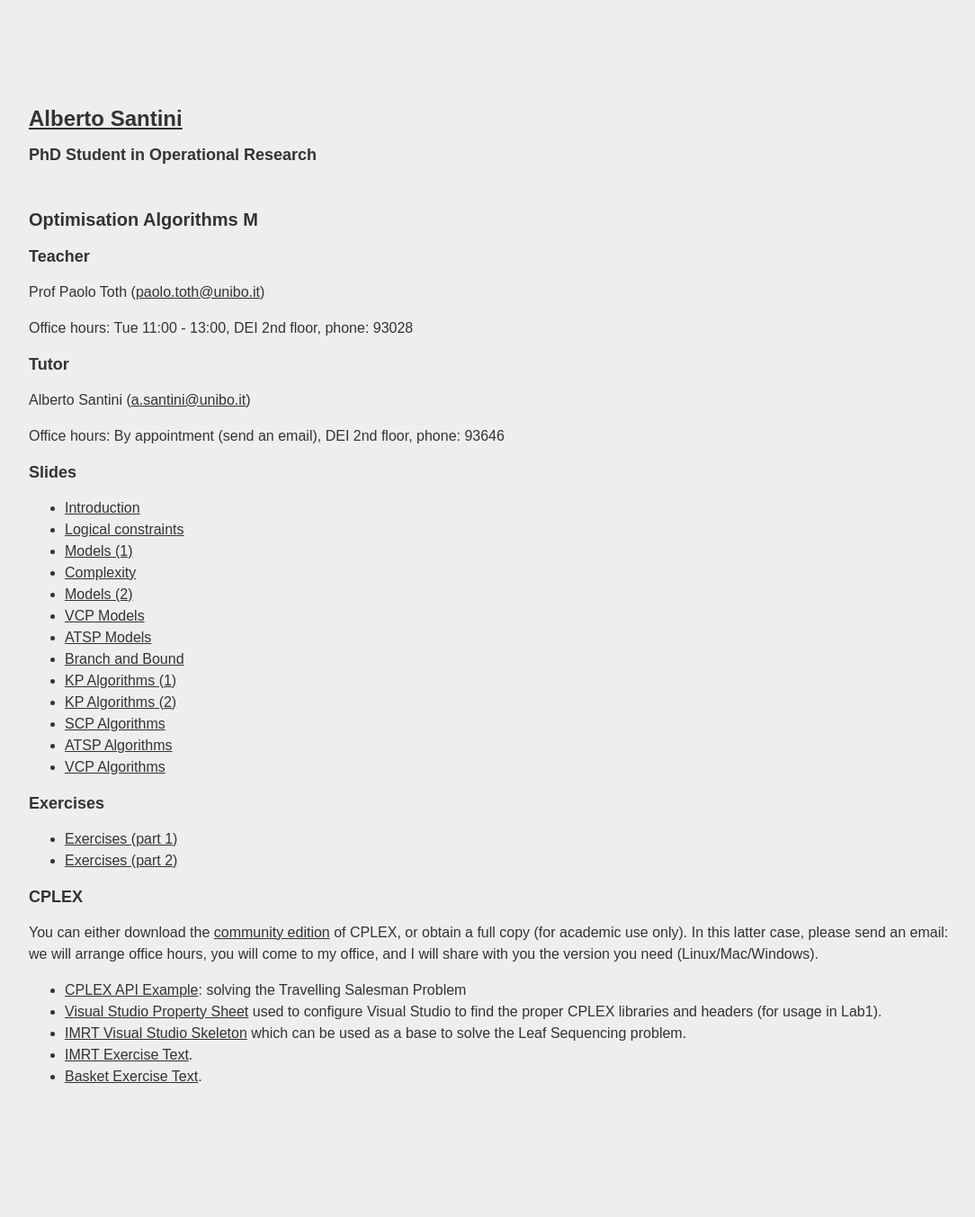
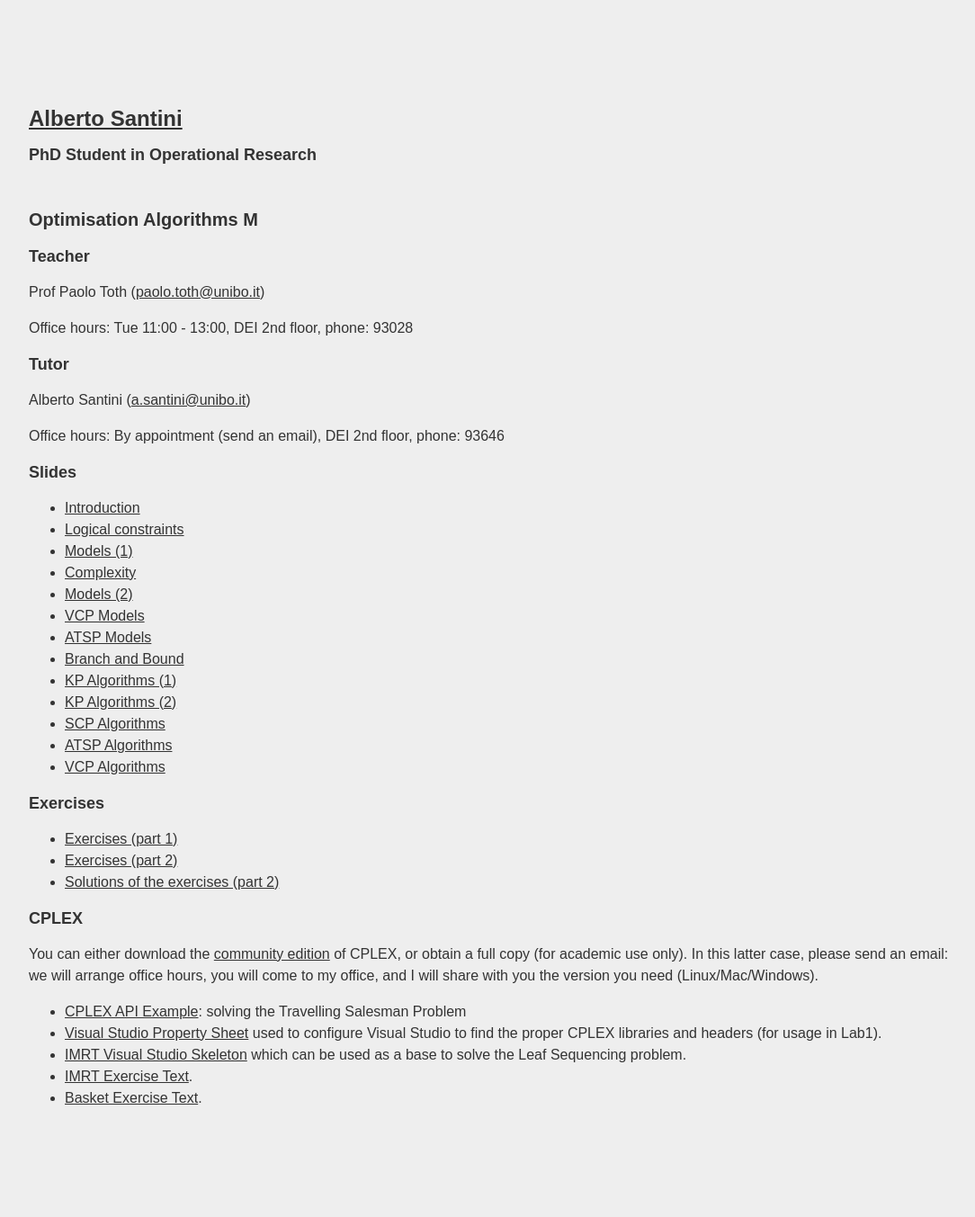
Before and after one commit to alberto-santini/alberto-santini.github.io, a Jekyll site: the page built from oa/index.html, in a window 1280 px wide. Shown: the whole page at 90% size, without its empty margins (88-1172 px from the left). Built offline with Jekyll 4.4.1, drawn with Linux system fonts in a browser that asks for light colours; before the commit the page ends 1329 px from its top, so only the background shows below that.

Commit message:
Added exercise solutions

```diff
--- a/oa/index.html
+++ b/oa/index.html
@@ -55,6 +55,7 @@ layout: default
     <ul>
       <li><a href="/files/oa/Exercises_part_1.pdf">Exercises (part 1)</a></li>
       <li><a href="/files/oa/Exercises_part_2.pdf">Exercises (part 2)</a></li>
+      <li><a href="/files/oa/Exercises_part_2_Solutions.pdf">Solutions of the exercises (part 2)</a></li>
     </ul>
   </div>
 
```
Also changed, not shown: 1 other file.
